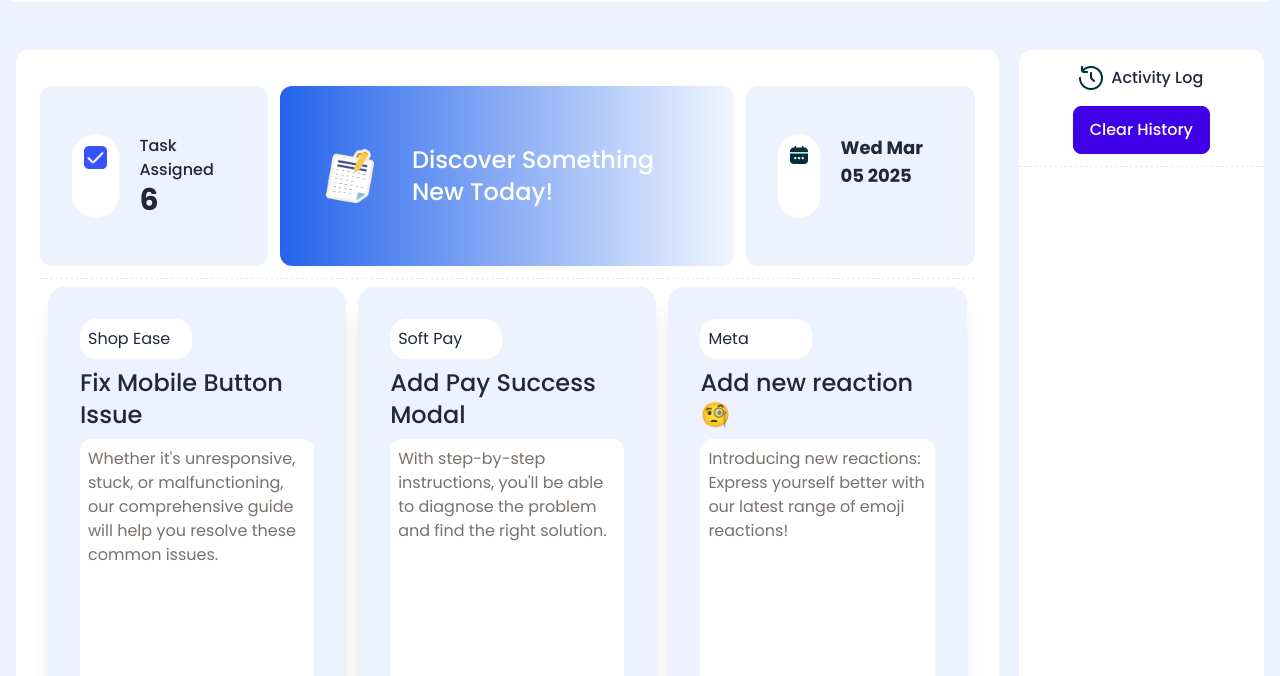
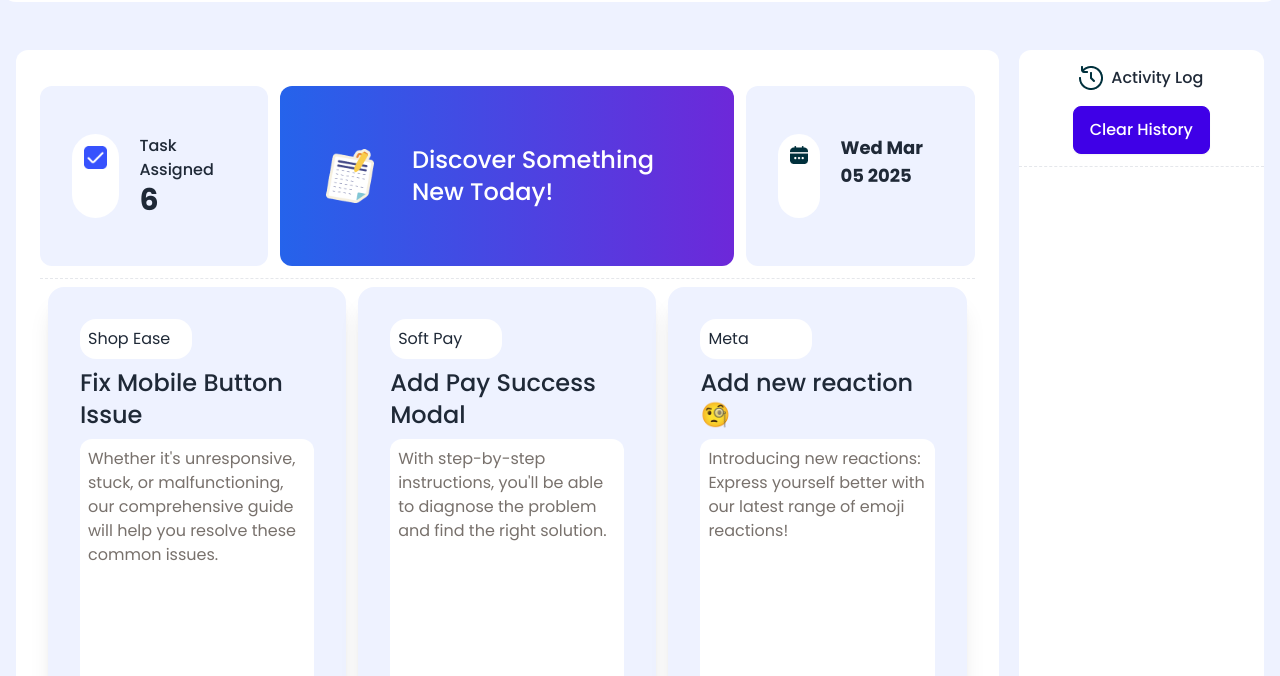
Before and after one commit to DevPentakill/dev_board_v3, a plain HTML site: page index.html in a window 1280 px wide. Shown: the part 124-800 px from the top of the page. Drawn offline with nearby package versions, Linux system fonts and the light colour scheme.

Commit message:
modified the discover card's bg gradient

```diff
--- a/index.html
+++ b/index.html
@@ -63,7 +63,7 @@
                 <!-- discover card 2 starts -->
 
                 <div onclick="window.location.href='./blog.html'"
-                    class="flex items-center bg-gradient-to-r from-blue-600 to-blue-50 mb-3 px-7 py-9 rounded-xl w-2/4 mr-3 hover:cursor-pointer">
+                    class="flex items-center bg-gradient-to-r from-blue-600 to-violet-700 mb-3 px-7 py-9 rounded-xl w-2/4 mr-3 hover:cursor-pointer">
 
                     <!-- image -->
                     <div class="mr-5 p-3 rounded-3xl">
```
